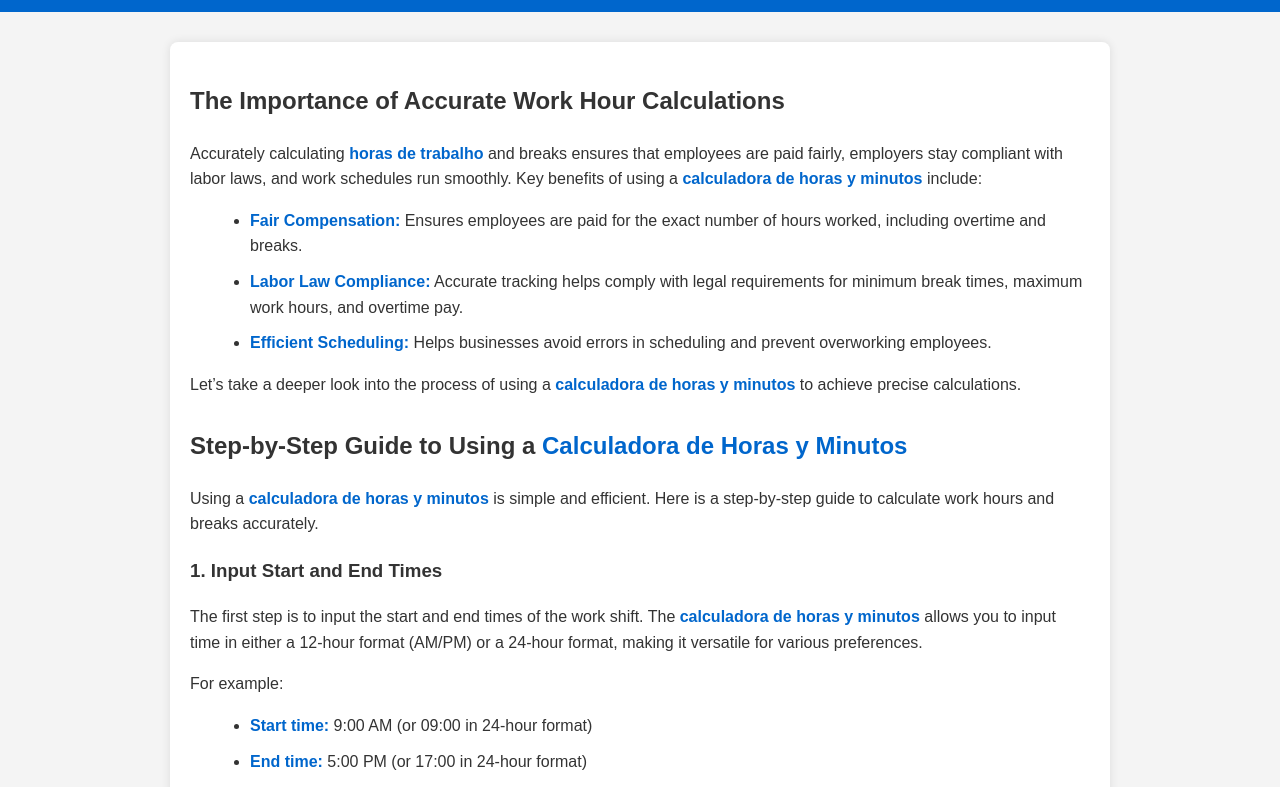
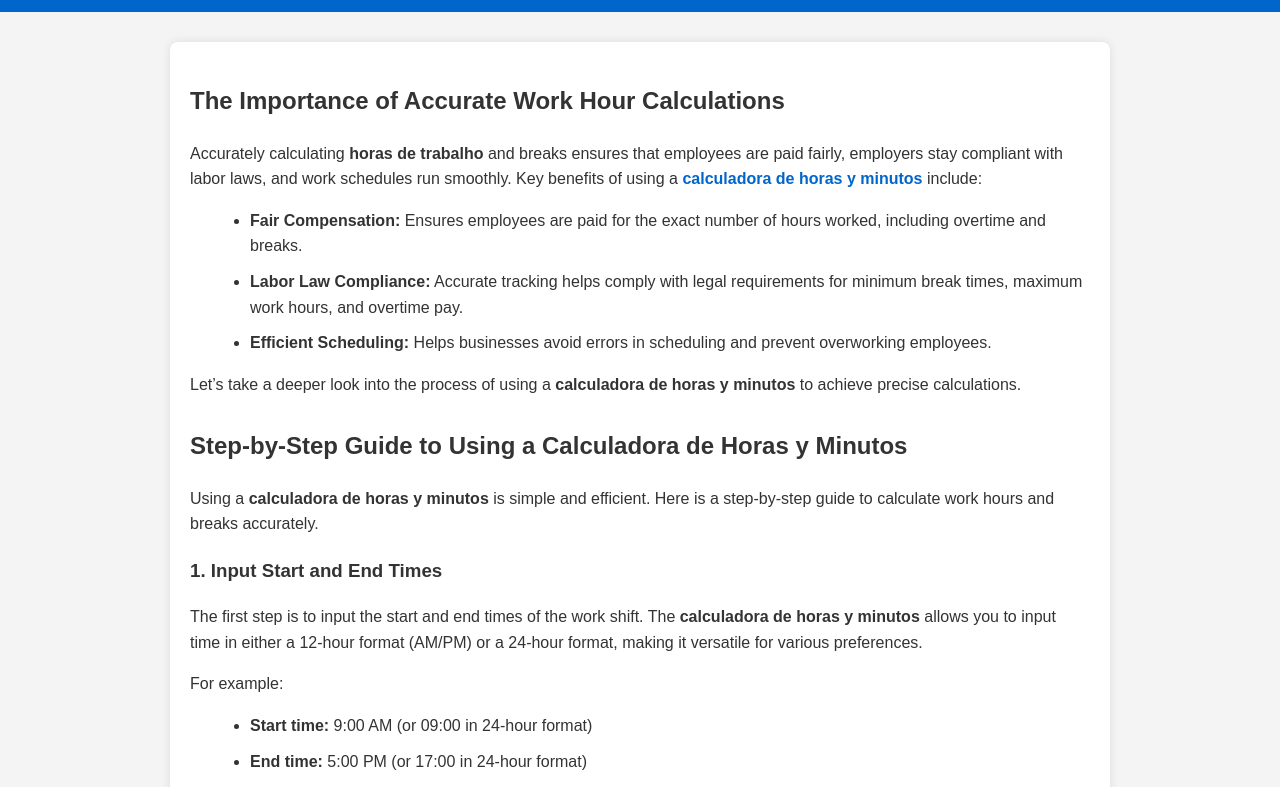
Before and after one commit to roberthinsom/calculadora-de-horas-y-minutos-vercel, a plain HTML site: page index.html in a window 1280 px wide. Shown: the part 130-917 px from the top of the page. Drawn offline with Linux system fonts and the light colour scheme.

Commit message:
Update index.html

```diff
--- a/index.html
+++ b/index.html
@@ -1,6 +1,7 @@
 <!DOCTYPE html>
 <html lang="en">
 <head>
+    <meta name="google-site-verification" content="A4TkZOO6EoypWNEhTqeQsGPBuFCoqg07z-UiYmD8wdc" />
     <meta charset="UTF-8">
     <meta name="viewport" content="width=device-width, initial-scale=1.0">
     <title>How to Calcular Horas de Trabalho and Breaks with Precision Using a Calculadora de Horas y Minutos</title>
@@ -59,7 +60,7 @@
         }
 
         strong {
-            color: #0066cc;
+
         }
 
         /* Buttons and Links */
```
